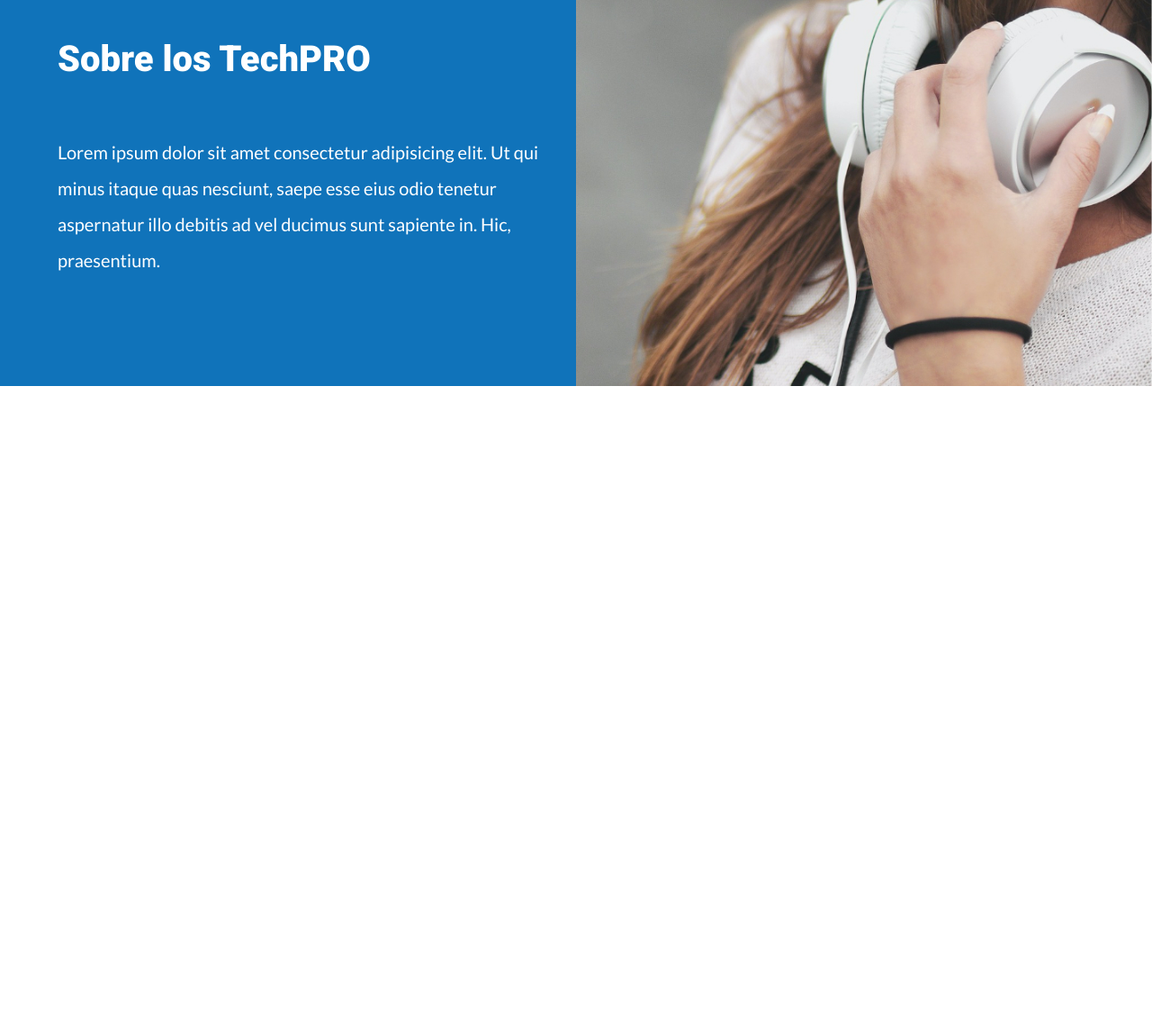
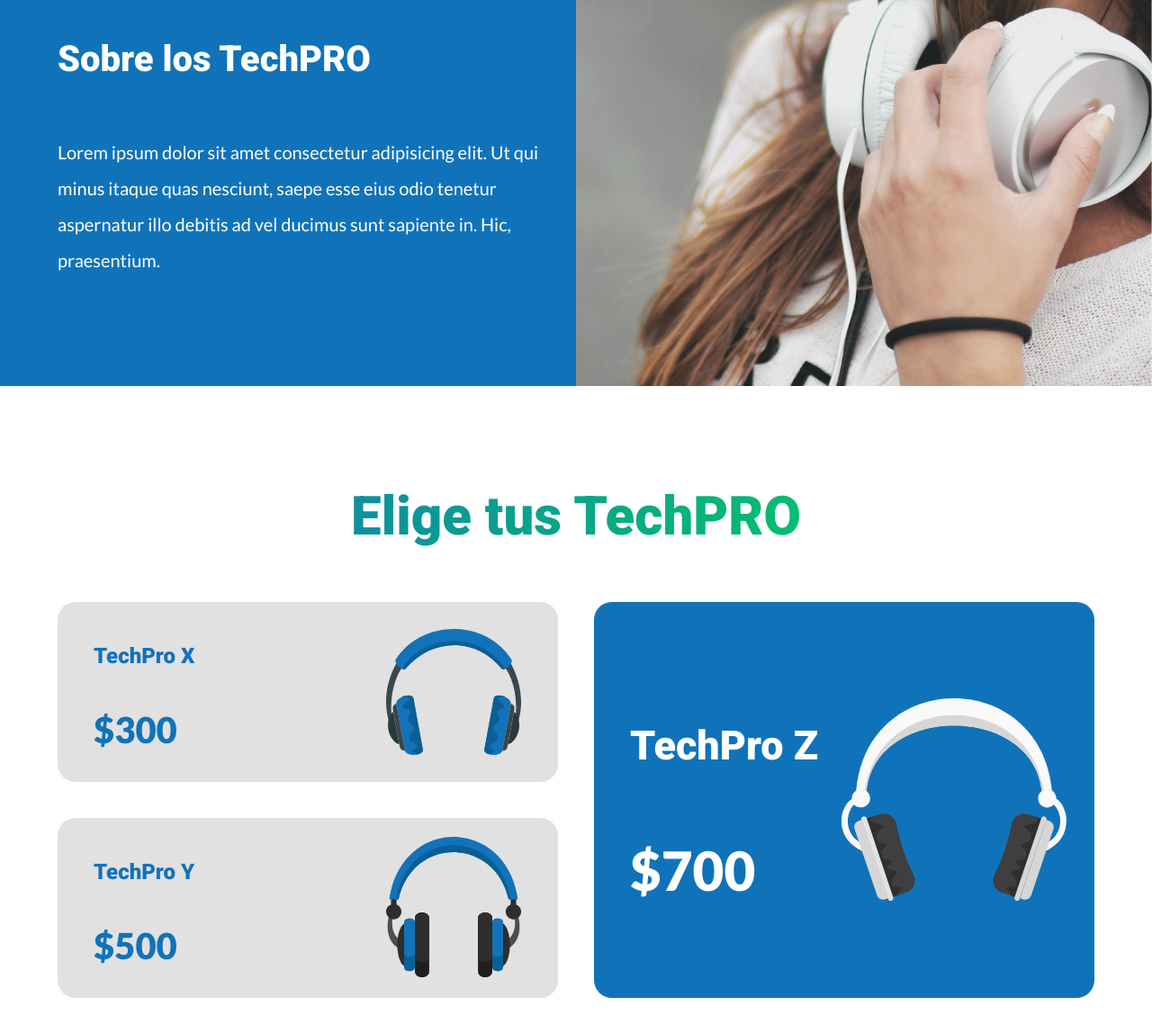
Before and after one commit to jdam97/TechPRO, a plain HTML site: page index.html in a window 1280 px wide. Shown: the part 1090-2238 px from the top of the page at 90% size. Before the commit the page ends 1519 px from the top, so only its background shows below. Drawn offline with Linux system fonts and the light colour scheme.

Commit message:
se crean los productos y animaciones

```diff
--- a/Css/styles.css
+++ b/Css/styles.css
@@ -129,7 +129,6 @@ padding: var(--separacion) 0;
     .iconos{
         display: flex;
         gap: 2rem ;
-
     }
 }
 .icono{
@@ -156,7 +155,7 @@ padding: var(--separacion) 0;
 /* Sobre Tech-PRO */
 .sobre-tech{
     background-image: linear-gradient(to bottom,transparent 50%, var(--primario) 0% ), url(../img/imagen-mujer.jpg);
-    background-position: right;
+    background-position: right; /* posicion de la imagen */
     background-repeat: repeat,no-repeat; /* el primer repeart aplica el primer linear gradient y el 2do a la imagen */
     background-size: 100%,110rem;  /*primer valor para el color y el 2do para la imagen */
 }
@@ -213,3 +212,94 @@ padding: var(--separacion) 0;
 .texto-sobre-tech span{
     font-weight: 900;
 }
+/* MODELOS TECHPRO */
+
+.modelos{
+    padding: var(--separacion)0;
+}
+.header-modelos{
+    font-size: 6rem;
+    margin-bottom: var(--separacion);
+}
+.listado-modelos{
+    display: flex;
+    flex-direction: column-reverse;
+}
+@media (min-width: 992px){
+    .listado-modelos{
+        display: grid;
+        grid-template-columns: repeat(2,1fr);
+        grid-template-rows: repeat(2, 20rem);
+        gap: 4rem;
+    }
+}
+.modelo{
+    background-color: var(--grisClaro);
+    margin-bottom: 2rem;
+    padding-left: 4rem;
+    color: var(--primario);
+    border-radius: 2rem;
+    min-height: 20rem; /* esto le da el tamaño a las cajas */
+    background-position: 90% center;  /*de esta maneras posiciono las imagenes de los audifonos */
+    background-size: 15rem; /* con esta propiedad controlo el tamaño de los audifonos */
+    /* animacion */
+    transition-property: transform background-size; /*seleccionas la propiedad que quieres animar */
+    transition-duration: 300ms; /*colocas la duración, ms=miliseg o en seg(.3s) */
+    /* centrar texto */
+    display: flex;
+    flex-direction: column ;
+    justify-content: center;
+
+}
+@media (min-width: 992px){
+    .modelo{
+        margin-bottom: 0;
+    }
+
+}
+/* transformacion(animacion) */
+.modelo:hover{
+    transform: scale(1.1); /*1=lo deja igual, 1.1= que crezca el 10% */
+    background-size: 25rem; /* hace que crezcan los audifonos */
+
+}
+.modelo h3{
+    font-size: 2.4rem;
+}
+.modelo .precio{
+    font-size: 4rem;
+    font-weight: 900;
+    line-height: 0;
+}
+.modelo:first-of-type{
+    margin-bottom: 0;
+}
+.modelo-x{
+    background-image: url(../img/modelo-x.svg);
+    background-repeat: no-repeat;
+
+}
+.modelo-y{
+    background-image: url(../img/modelo-y.svg);
+    background-repeat: no-repeat;
+}
+.modelo-z{
+    background-image: url(../img/modelo-z.svg);
+    background-repeat: no-repeat;
+    background-color: var(--primario);
+    color: var(--blanco);
+}
+@media (min-width: 992px){
+    .modelo-z{
+        grid-column: 2/3;
+        grid-row: 1/3;
+        background-size: 25rem;
+    }
+}
+.modelo-z .precio{
+    font-size: 6rem;
+}
+
+.modelo-z h3{
+    font-size: 4.5rem;
+}
--- a/index.html
+++ b/index.html
@@ -38,11 +38,11 @@
                 <p class="tagline-producto">Sonido Profesional</p>
                 <h1 class="nombre-producto degradado-verde">TechPRO</h1>
                 <p class="descripcion-producto">Lorem ipsum, dolor sit amet consectetur adipisicing elit. Ipsam voluptate atque quae aspernatur assumenda dignissimos quam ad dicta odio aut alias, pariatur ipsum explicabo nemo inventore distinctio fuga suscipit praesentium!</p>
-                <p class="precio-producto">Desde <span>$299</span></p>
+                <p class="precio-producto">Desde <span>$300.000</span></p>
             </div>
         </div>
     </header>
-
+    <!-- Iconos -->
     <section class="contenedor">
         <div class="iconos">
             <div class="icono">
@@ -69,6 +69,30 @@
                 <p>Lorem ipsum dolor sit amet consectetur adipisicing elit. Ut qui minus itaque quas nesciunt, saepe esse eius odio tenetur aspernatur illo debitis ad vel ducimus sunt sapiente in. Hic, praesentium.</p>
             </div>
         </div>
-</section>
+    </section>
+    <!-- articulos -->
+    <main class="contenedor modelos">
+        <h2 class="text-center degradado-verde header-modelos">Elige tus TechPRO</h2>
+
+        <div class="listado-modelos">
+
+            <div class="modelo modelo-x">
+                <h3>TechPro X</h3>
+                <p class="precio">$300</p>
+            </div>
+
+            <div class="modelo modelo-y">
+                <h3>TechPro Y</h3>
+                <p class="precio">$500</p>
+            </div>
+
+            <div class="modelo modelo-z">
+                <h3>TechPro Z</h3>
+                <p class="precio">$700</p>
+            </div>
+        </div>
+    </main>
+
+
 </body>
 </html>
```
